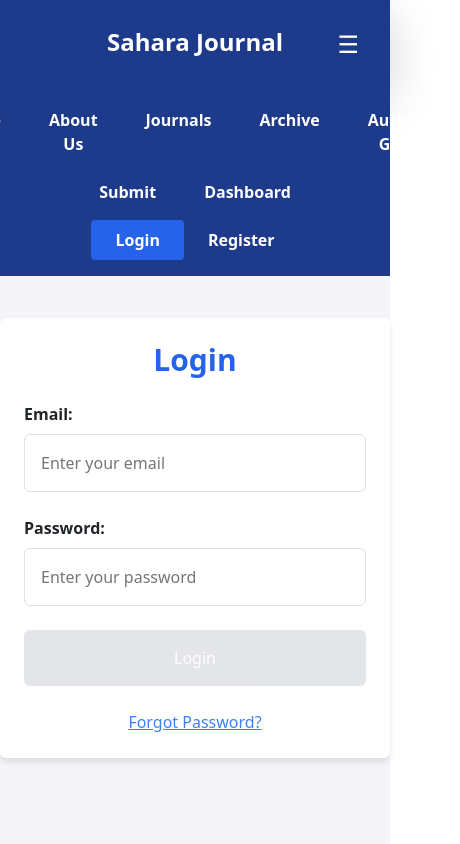
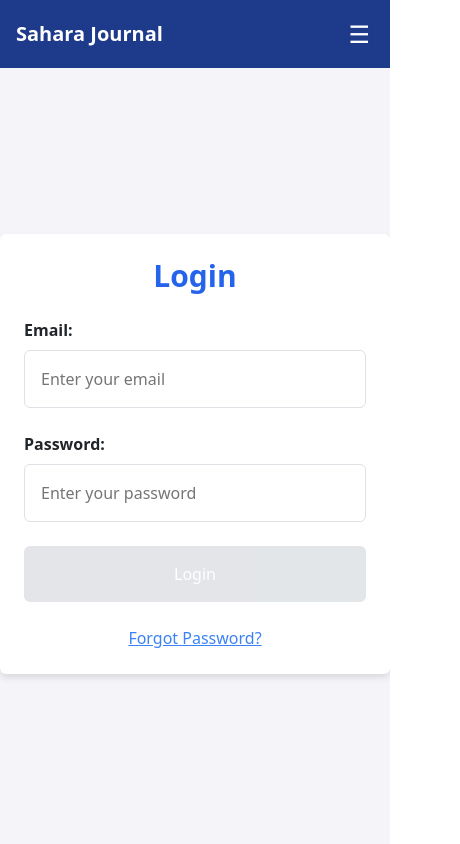
Before and after one commit to musaadamu/saharaJournalFrontend, a React (Create React App) app: page /login in a window 390 px wide. Shown: the top 844 px of the page, 460 px wide, since content can reach past the window. Built offline with nearby package versions, Linux system fonts and the light colour scheme.

Commit message:
carousel

```diff
--- a/src/components/Carousol.js
+++ b/src/components/Carousol.js
@@ -378,8 +378,8 @@ import { ChevronLeft, ChevronRight, Info } from 'lucide-react';
 export default function Carousel({
   images = [],
   autoplaySpeed = 5000,
-  height = 900,
-  title = "Images of the Sahara International Journal",
+  height = 500,
+  title = "Images of The Sahara International Journal",
   showImageInfo = false
 }) {
   const [activeIndex, setActiveIndex] = useState(0);
--- a/src/components/Navigation.css
+++ b/src/components/Navigation.css
@@ -1,41 +1,69 @@
 /* Main Navigation Styles */
 .main-navigation {
-    display: flex;
-    justify-content: space-between;
-    align-items: center;
-    padding: 1rem 2rem;
     background-color: #1e3a8a;
     color: #ffffff;
+    position: fixed;
+    top: 0;
+    right: 0;
+    left: 0;
+    z-index: 1000;
     transition: margin-left 0.3s ease;
   }
 
+  /* Apply margin for sidebar when sidebar is present */
   @media (min-width: 768px) {
     .main-navigation {
       margin-left: 256px;
     }
   }
 
+  .nav-container {
+    display: flex;
+    justify-content: space-between;
+    align-items: center;
+    padding: 0.75rem 1.5rem;
+    max-width: 1200px;
+    margin: 0 auto;
+    position: relative;
+  }
+
+  .nav-logo {
+    font-size: 1.25rem;
+    font-weight: bold;
+    white-space: nowrap;
+    flex-shrink: 0;
+  }
+
+  /* Navigation Links */
   .nav-links {
     display: flex;
     align-items: center;
-    gap: 1rem;
     list-style: none;
     margin: 0;
-    margin-left: auto;
     padding: 0;
+    flex-wrap: nowrap;
+    overflow-x: auto;
+    -ms-overflow-style: none;  /* IE and Edge */
+    scrollbar-width: none;  /* Firefox */
+  }
+
+  /* Hide scrollbar for Chrome, Safari and Opera */
+  .nav-links::-webkit-scrollbar {
+    display: none;
   }
 
   .nav-links li {
-    position: relative;
+    white-space: nowrap;
   }
 
   .nav-links a {
+    display: block;
     text-decoration: none;
     color: #ffffff;
-    font-weight: bold;
-    padding: 0.5rem 1rem;
+    font-weight: 500;
+    padding: 0.5rem 0.75rem;
     border-radius: 4px;
-    transition: background-color 0.3s ease;
+    transition: background-color 0.2s ease;
   }
 
   .nav-links a:hover,
@@ -43,6 +71,7 @@
     background-color: #2563eb;
   }
 
+  /* Hamburger Menu */
   .hamburger {
     display: none;
     background: none;
@@ -50,54 +79,70 @@
     color: white;
     font-size: 1.5rem;
     cursor: pointer;
-    z-index: 1100;
+    padding: 0.25rem;
+    z-index: 100;
   }
 
+  /* Mobile Navigation */
   @media (max-width: 768px) {
-    .main-navigation {
-      flex-direction: column;
-      align-items: flex-start;
-      position: relative;
-      margin-left: 0;
+    .nav-container {
+      padding: 0.75rem 1rem;
     }
 
     .hamburger {
       display: block;
-      position: absolute;
-      top: 1rem;
-      right: 1rem;
     }
 
     .nav-links {
-      display: none;
-      flex-direction: column;
-      width: 100%;
-      background-color: #1e3a8a;
       position: absolute;
       top: 100%;
       left: 0;
-      padding: 1rem;
-      gap: 0.5rem;
-      margin-left: 0;
+      right: 0;
+      flex-direction: column;
+      background-color: #1e3a8a;
+      box-shadow: 0 4px 6px rgba(0, 0, 0, 0.1);
+      max-height: 0;
+      overflow: hidden;
+      transition: max-height 0.3s ease;
+      align-items: flex-start;
+      z-index: 99;
     }
 
     .nav-links.open {
-      display: flex;
+      max-height: 500px;
+      padding: 0.5rem 0;
+    }
+
+    .nav-links li {
+      width: 100%;
     }
 
     .nav-links a {
+      padding: 0.75rem 1.5rem;
       width: 100%;
-      text-align: center;
-      padding: 1rem;
     }
   }
 
-  @media (min-width: 769px) {
+  /* Medium-sized devices - scrollable horizontal nav */
+  @media (min-width: 769px) and (max-width: 1024px) {
     .nav-links {
-      flex-direction: row;
+      margin-left: 1.5rem;
+      padding-bottom: 0.25rem; /* Space for potential scrollbar */
     }
 
-    .nav-cta {
-      margin-left: 1rem;
+    .nav-links li:not(:last-child) {
+      margin-right: 0.5rem;
     }
   }
+
+  /* Large devices */
+  @media (min-width: 1025px) {
+    .nav-links {
+      margin-left: 2rem;
+      justify-content: flex-end;
+    }
+
+    .nav-links li:not(:last-child) {
+      margin-right: 0.75rem;
+    }
+  }
--- a/src/components/Navigation.js
+++ b/src/components/Navigation.js
@@ -104,6 +104,8 @@
 //           <div className="flex space-x-4">
 //             {userLinks.map((link, index) => (
 //               <div key={`user-${index}`}>
+
+
 //                 {renderNavLink(link, closeMenu)}
 //               </div>
 //             ))}
@@ -255,6 +257,124 @@
 
 
 
+// import React, { useState, useEffect } from 'react';
+// import { NavLink } from 'react-router-dom';
+// import "./Navigation.css";
+
+// const Navigation = ({ user }) => {
+//   const [menuOpen, setMenuOpen] = useState(false);
+//   const [isMobile, setIsMobile] = useState(window.innerWidth <= 768);
+
+//   useEffect(() => {
+//     const handleResize = () => {
+//       setIsMobile(window.innerWidth <= 768);
+//       if (window.innerWidth > 768) {
+//         setMenuOpen(false);
+//       }
+//     };
+
+//     window.addEventListener('resize', handleResize);
+//     return () => window.removeEventListener('resize', handleResize);
+//   }, []);
+
+//   const toggleMenu = () => {
+//     setMenuOpen(prev => !prev);
+//   };
+
+//   const closeMenu = () => {
+//     setMenuOpen(false);
+//   };
+
+//   const navLinks = [
+//     { to: "/", label: "Home" },
+//     { to: "/about", label: "About Us" },
+//     { to: "/journals", label: "Journals" },
+//     { to: "/archive", label: "Archive" },
+//     { to: "/", label: "Archive" }
+//   ];
+
+//   const userLinks = [
+//     { to: "/submission", label: "Submit" },
+//     { to: "/dashboard", label: "Dashboard" }
+//   ];
+
+//   const authLinks = user ? [
+//     { to: "/updateprofile", label: "Profile" },
+//     { to: "/logout", label: "Logout" }
+//   ] : [
+//     { to: "/login", label: "Login" },
+//     { to: "/register", label: "Register" }
+//   ];
+
+//   const adminLinks = [
+//     { to: "/manage-journals", label: "Manage" }
+//   ];
+
+//   const renderNavLink = (link, onClick) => (
+//     <NavLink
+//       to={link.to}
+//       className={({ isActive }) => `${link.className || ''} ${isActive ? 'active' : ''} nav-link px-4 py-2 text-base rounded-lg transition duration-300 hover:bg-blue-500`}
+//       onClick={onClick}
+//     >
+//       {link.label}
+//     </NavLink>
+//   );
+
+//   return (
+//     <nav className="main-navigation bg-blue-900 text-white px-8 py-4 shadow-lg md:ml-64">
+//       <div className="nav-content flex items-center justify-between max-w-7xl mx-auto">
+//         <div className="nav-logo text-xl font-bold tracking-wide">Sahara Journal</div>
+//         <div className="flex-grow"></div>
+//         {isMobile && (
+//           <button
+//             className="hamburger"
+//             onClick={toggleMenu}
+//             aria-label="Toggle Navigation Menu"
+//           >
+//             <span className="hamburger-icon">
+//               {menuOpen ? "✖" : "☰"}
+//             </span>
+//           </button>
+//         )}
+//         <div className={`nav-links flex items-center space-x-6 ${isMobile && menuOpen ? "flex-col absolute top-14 right-0 bg-blue-900 p-6 z-50 w-full shadow-md" : isMobile ? "hidden" : "flex-row"}`}>
+//           <div className="flex space-x-6">
+//             {navLinks.map((link, index) => (
+//               <div key={index}>
+//                 {renderNavLink(link, closeMenu)}
+//               </div>
+//             ))}
+//           </div>
+//           <div className="flex space-x-6">
+//             {userLinks.map((link, index) => (
+//               <div key={`user-${index}`}>
+//                 {renderNavLink(link, closeMenu)}
+//               </div>
+//             ))}
+//           </div>
+//           {user?.role === "admin" && (
+//             <div className="flex space-x-6">
+//               {adminLinks.map((link, index) => (
+//                 <div key={`admin-${index}`}>
+//                   {renderNavLink(link, closeMenu)}
+//                 </div>
+//               ))}
+//             </div>
+//           )}
+//           <div className="flex space-x-6">
+//             {authLinks.map((link, index) => (
+//               <div key={`auth-${index}`}>
+//                 {renderNavLink(link, closeMenu)}
+//               </div>
+//             ))}
+//           </div>
+//         </div>
+//       </div>
+//     </nav>
+//   );
+// };
+
+// export default Navigation;
+
 import React, { useState, useEffect } from 'react';
 import { NavLink } from 'react-router-dom';
 import "./Navigation.css";
@@ -283,7 +403,8 @@ const Navigation = ({ user }) => {
     setMenuOpen(false);
   };
 
-  const navLinks = [
+  // Combine all possible links into categories to better organize the dropdown menu
+  const mainNavLinks = [
     { to: "/", label: "Home" },
     { to: "/about", label: "About Us" },
     { to: "/journals", label: "Journals" },
@@ -291,12 +412,10 @@ const Navigation = ({ user }) => {
     { to: "/guide", label: "Author's Guide" }
   ];
 
-  const userLinks = [
+  const userNavLinks = user ? [
     { to: "/submission", label: "Submit" },
-    { to: "/dashboard", label: "Dashboard" }
-  ];
-
-  const authLinks = user ? [
+    { to: "/dashboard", label: "Dashboard" },
+    ...(user.role === "admin" ? [{ to: "/manage-journals", label: "Manage Journals" }] : []),
     { to: "/updateprofile", label: "Profile" },
     { to: "/logout", label: "Logout" }
   ] : [
@@ -304,68 +423,46 @@ const Navigation = ({ user }) => {
     { to: "/register", label: "Register" }
   ];
 
-  const adminLinks = [
-    { to: "/manage-journals", label: "Manage" }
-  ];
+  return (
+    <nav className="main-navigation">
+      <div className="nav-container">
+        <div className="nav-logo">Sahara Journal</div>
 
-  const renderNavLink = (link, onClick) => (
-    <NavLink
-      to={link.to}
-      className={({ isActive }) => `${link.className || ''} ${isActive ? 'active' : ''} nav-link px-4 py-2 text-base rounded-lg transition duration-300 hover:bg-blue-500`}
-      onClick={onClick}
-    >
-      {link.label}
-    </NavLink>
-  );
-
-  return (
-    <nav className="main-navigation bg-blue-900 text-white px-8 py-4 shadow-lg md:ml-64">
-      <div className="nav-content flex items-center justify-between max-w-7xl mx-auto">
-        <div className="nav-logo text-xl font-bold tracking-wide">Sahara Journal</div>
-        <div className="flex-grow"></div>
-        {isMobile && (
         <button
           className="hamburger"
           onClick={toggleMenu}
           aria-label="Toggle Navigation Menu"
         >
-            <span className="hamburger-icon">
-              {menuOpen ? "✖" : "☰"}
-            </span>
+          <span className="hamburger-icon">{menuOpen ? "✖" : "☰"}</span>
         </button>
-        )}
-        <div className={`nav-links flex items-center space-x-6 ${isMobile && menuOpen ? "flex-col absolute top-14 right-0 bg-blue-900 p-6 z-50 w-full shadow-md" : isMobile ? "hidden" : "flex-row"}`}>
-          <div className="flex space-x-6">
-            {navLinks.map((link, index) => (
-              <div key={index}>
-                {renderNavLink(link, closeMenu)}
-              </div>
+
+        <ul className={`nav-links ${menuOpen ? "open" : ""}`}>
+          {/* Main Navigation Links */}
+          {mainNavLinks.map((link, index) => (
+            <li key={`main-${index}`}>
+              <NavLink
+                to={link.to}
+                className={({ isActive }) => isActive ? "active" : ""}
+                onClick={closeMenu}
+              >
+                {link.label}
+              </NavLink>
+            </li>
           ))}
-          </div>
-          <div className="flex space-x-6">
-            {userLinks.map((link, index) => (
-              <div key={`user-${index}`}>
-                {renderNavLink(link, closeMenu)}
-              </div>
+
+          {/* User-specific Navigation Links */}
+          {userNavLinks.map((link, index) => (
+            <li key={`user-${index}`}>
+              <NavLink
+                to={link.to}
+                className={({ isActive }) => isActive ? "active" : ""}
+                onClick={closeMenu}
+              >
+                {link.label}
+              </NavLink>
+            </li>
           ))}
-          </div>
-          {user?.role === "admin" && (
-            <div className="flex space-x-6">
-              {adminLinks.map((link, index) => (
-                <div key={`admin-${index}`}>
-                  {renderNavLink(link, closeMenu)}
-                </div>
-              ))}
-            </div>
-          )}
-          <div className="flex space-x-6">
-            {authLinks.map((link, index) => (
-              <div key={`auth-${index}`}>
-                {renderNavLink(link, closeMenu)}
-              </div>
-            ))}
-          </div>
-        </div>
+        </ul>
       </div>
     </nav>
   );
```
Lines whose indentation alone changed are shown as unchanged.
